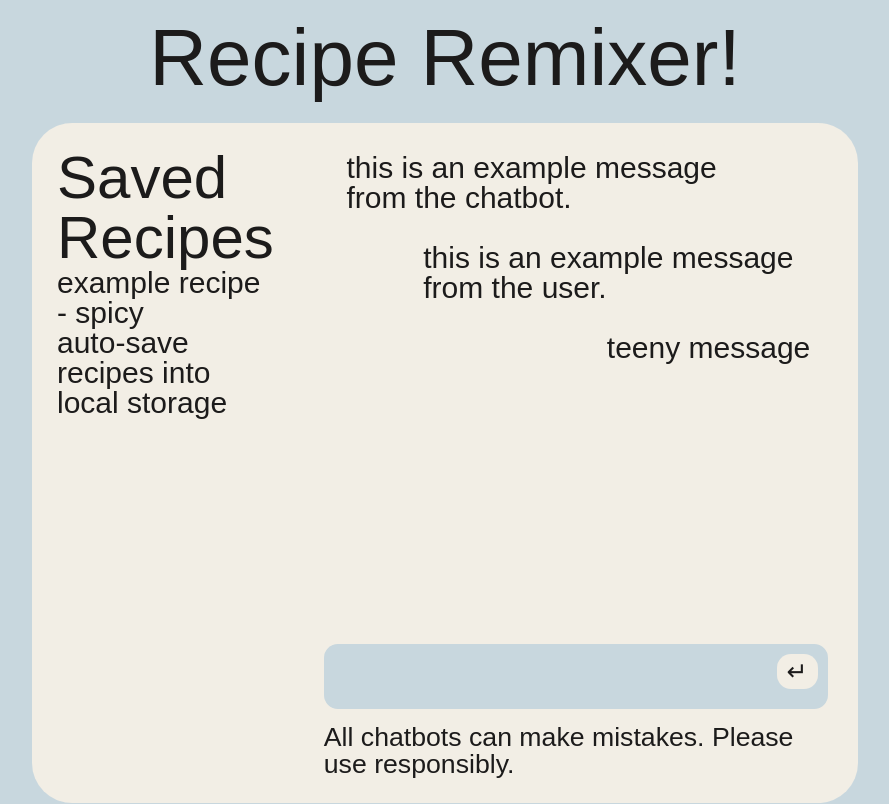
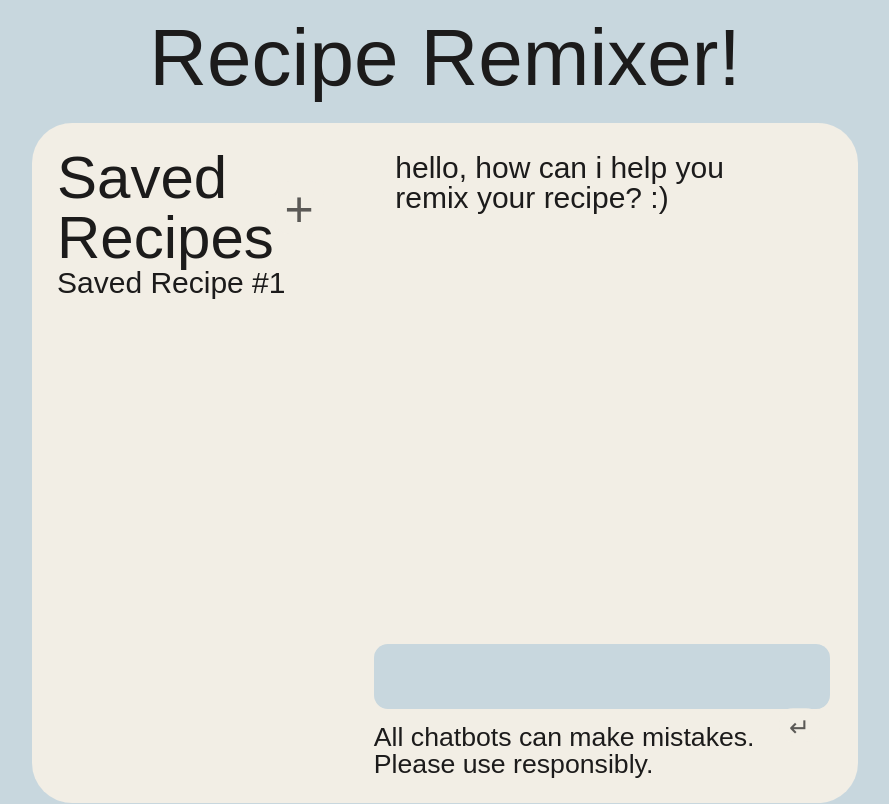
Before and after one commit to CJgett/gettinger-recipes, a Next.js app: page /remixer in a window 1280 px wide. Shown: the part 700-1504 px from the top of the page, without its empty margins (195-1084 px from the left). Built offline with nearby package versions, Linux system fonts and the light colour scheme; a web font is replaced by a local one.

Commit message:
start remixing, make new remix

```diff
--- a/app/components/Remixer.jsx
+++ b/app/components/Remixer.jsx
@@ -1,32 +1,84 @@
+"use client"
+import React, { useState, useRef } from 'react'
+
 export default function Remixer() {
+
+  /* setup textarea input */
+
+  const [textareaValue, setTextareaValue] = useState("");
+
+  function handleTextareaChange(event) {
+    setTextareaValue(event.target.value);
+  }
+
+  /* setup individual chat array */
+
+  let initMessageArray = new Array();
+  initMessageArray.push({"botOrUser":"bot", "messageText":"hello, how can i help you remix your recipe? :)"});
+  const [messageArray, setMessageArray] = useState(initMessageArray);
+
+  /* setup array of chat arrays */
+  let initAllChatsArray = new Array(messageArray);
+  const [allChatsArray, setAllChatsArray] = useState(initAllChatsArray);
+
+  const [currentChatID, setCurrentChatID] = useState(0);
+
+  function startNewRemix() {
+    let newAllChatsArray = [...allChatsArray];
+    newAllChatsArray[currentChatID] = messageArray;
+    setMessageArray(initMessageArray);
+    setAllChatsArray([...newAllChatsArray, messageArray]);
+    setCurrentChatID(allChatsArray.length - 1);
+    console.log("made it here");
+  }
+
+  function handleSavedRecipeClick() {
+
+  }
+
+  /* what to do when a user sends a message */
+  const sendMessage = (e) => {
+    e.preventDefault();
+    setMessageArray(messageArray => [...messageArray, {"botOrUser":"user", "messageText":textareaValue}]);
+    setTextareaValue("");
+    e.target.previousElementSibling.focus();
+  }
 
   return (
     <div className="remixer-container">
       <div className="remixer">
         <div className="remixer-sidebar">
-          <h3>Saved Recipes</h3>
+          <div className="sidebar-header">
+            <h3>Saved Recipes</h3>
+            <button title="start new remix!" className="new-remix-button" onClick={startNewRemix} disabled={messageArray.length === 1 ? true : false}>&#43;</button>
+          </div>
           <ul className="saved-recipes-list">
-            <li>example recipe - spicy</li>
-            <li>auto-save recipes into local storage</li>
+            {allChatsArray.map(
+              function(chatSession, index) {
+                return(
+                 <li key={index} onClick={handleSavedRecipeClick}>Saved Recipe #{index + 1}</li>
+                );
+              }
+            )}
           </ul>
         </div>
         <div className="remixer-chatbox">
           <div className="remixer-messages">
-            <div className="remixer-message bot">
-              this is an example message from the chatbot.
-            </div>
-            <div className="remixer-message user">
-              this is an example message from the user.
-            </div>
-            <div className="remixer-message user">
-   teeny message
-            </div>
+            {messageArray.map(
+              function(message,index) {
+                return(
+                  <div key={index} className={`remixer-message ${message.botOrUser}`}>
+                  {message.messageText}
+                  </div>
+                );
+              }
+            )}
           </div>
           <div>
-          <div className="remixer-input">
-            <textarea></textarea>
-            <button>&crarr;</button>
-          </div>
+          <form className="remixer-input" onSubmit={sendMessage}>
+            <textarea value={textareaValue} onChange={handleTextareaChange}></textarea>
+            <button type="submit" onClick={sendMessage} disabled={(textareaValue === "") ? true : false}>&crarr;</button>
+          </form>
           <div className="remixer-warning">
           All chatbots can make mistakes. Please use responsibly.
           </div>
--- a/app/styles/remixer.css
+++ b/app/styles/remixer.css
@@ -13,12 +13,29 @@
     background-color: var(--c-bg);
 
     .remixer-sidebar {
-      flex: 2;
+      flex: 3;
       border-right: 4px solid var(--c-accent-tertiary);
       padding: 25px 0px 25px 0px;
 
       > * {
         padding: 0px 25px 0px 25px;
+      }
+
+      .sidebar-header {
+        display: flex;
+        justify-content: space-between;
+        align-items: center;
+
+        button {
+          border: none;
+          font-size: 50px;
+          line-height: 50px;
+          width: 50px;
+
+          &:hover {
+            background-color: rgba(255,255,255,0.3);
+          }
+        }
       }
 
       .saved-recipes-list {
@@ -98,6 +115,7 @@
         button {
           float: right;
           border: none;
+          padding-top: 5px;
         }
       }
 
@@ -105,7 +123,6 @@
         margin-top: 15px;
         font-size: 20pt;
       }
-
     }
   }
 }
--- a/app/styles/styles.css
+++ b/app/styles/styles.css
@@ -87,13 +87,21 @@ button {
   border: inset 3px var(--c-text);
   border-radius: 14px;
   background-color: var(--c-bg);
-  padding: 3px 10px 3px 10px;
+  padding: 3px 10px 0px 10px;
   color: var(--c-text);
   font-family: var(--font-dongle);
   font-size: 25px;
   cursor: pointer;
+  pointer-events: auto;
 
   &:hover {
     opacity: .9;
   }
+
+  &:disabled {
+    opacity: .7;
+    &:hover {
+      cursor: not-allowed;
+    }
+  }
 }
```
